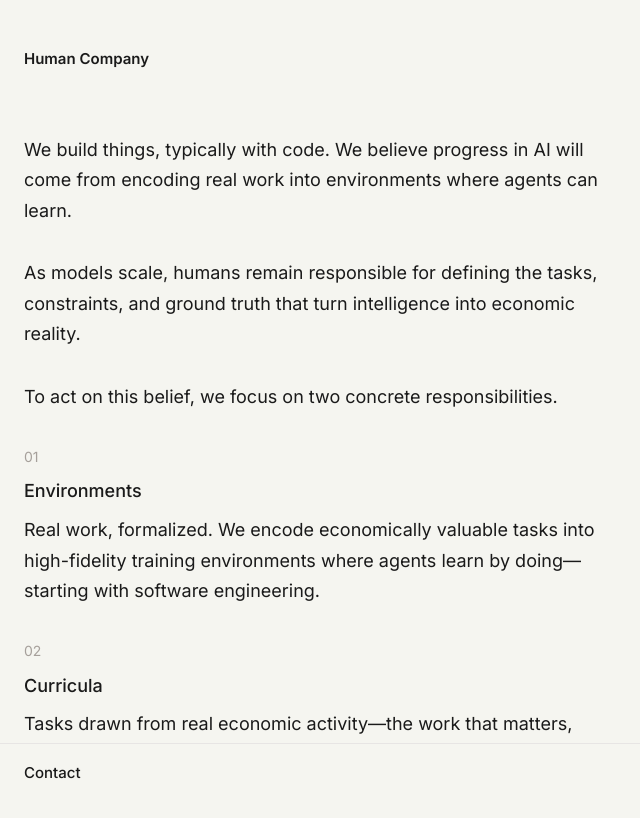
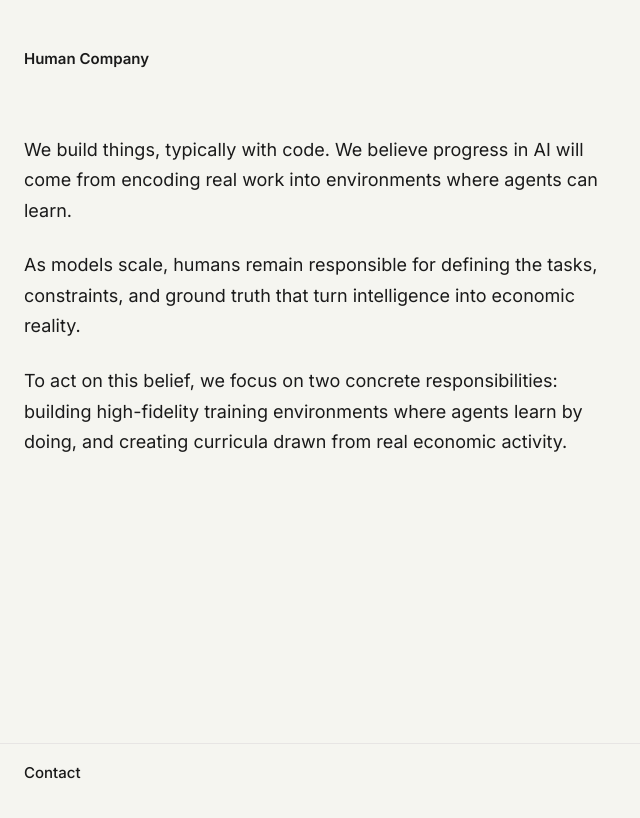
Before and after one commit to Human-Company/public-website, a Next.js app: page / in a window 1280 px wide. Shown: the top 818 px of the page, without its empty margins (0-640 px from the left). Built offline with nearby package versions, Linux system fonts and the light colour scheme; a web font is replaced by a local one.

Commit message:
Simplify to clean paragraph layout like shawnfarsai.com
- Removed numbered sections and headings
- Clean flowing paragraphs only
- Header at top, Contact at bottom

```diff
--- a/app/page.tsx
+++ b/app/page.tsx
@@ -11,7 +11,7 @@ export default function Home() {
       {/* Main Content */}
       <main className="flex-1 px-6 pt-12 lg:pt-16 pb-32">
         <div className="max-w-[600px]">
-          <div className="space-y-8 text-[17px] lg:text-[18px] leading-[1.7] text-[#1a1a1a]">
+          <div className="space-y-6 text-[17px] lg:text-[18px] leading-[1.7] text-[#1a1a1a]">
             <p>
               We build things, typically with code. We believe progress in AI will come from encoding real work into environments where agents can learn.
             </p>
@@ -19,26 +19,8 @@ export default function Home() {
               As models scale, humans remain responsible for defining the tasks, constraints, and ground truth that turn intelligence into economic reality.
             </p>
             <p>
-              To act on this belief, we focus on two concrete responsibilities.
+              To act on this belief, we focus on two concrete responsibilities: building high-fidelity training environments where agents learn by doing, and creating curricula drawn from real economic activity.
             </p>
-
-            {/* Section 01 */}
-            <section className="space-y-2">
-              <span className="text-[14px] text-stone-400 block">01</span>
-              <h2 className="text-[18px] font-medium text-[#1a1a1a]">Environments</h2>
-              <p className="text-[17px] lg:text-[18px] leading-[1.7]">
-                Real work, formalized. We encode economically valuable tasks into high-fidelity training environments where agents learn by doing—starting with software engineering.
-              </p>
-            </section>
-
-            {/* Section 02 */}
-            <section className="space-y-2">
-              <span className="text-[14px] text-stone-400 block">02</span>
-              <h2 className="text-[18px] font-medium text-[#1a1a1a]">Curricula</h2>
-              <p className="text-[17px] lg:text-[18px] leading-[1.7]">
-                Tasks drawn from real economic activity—the work that matters, turned into high quality training signal.
-              </p>
-            </section>
           </div>
         </div>
       </main>
```
